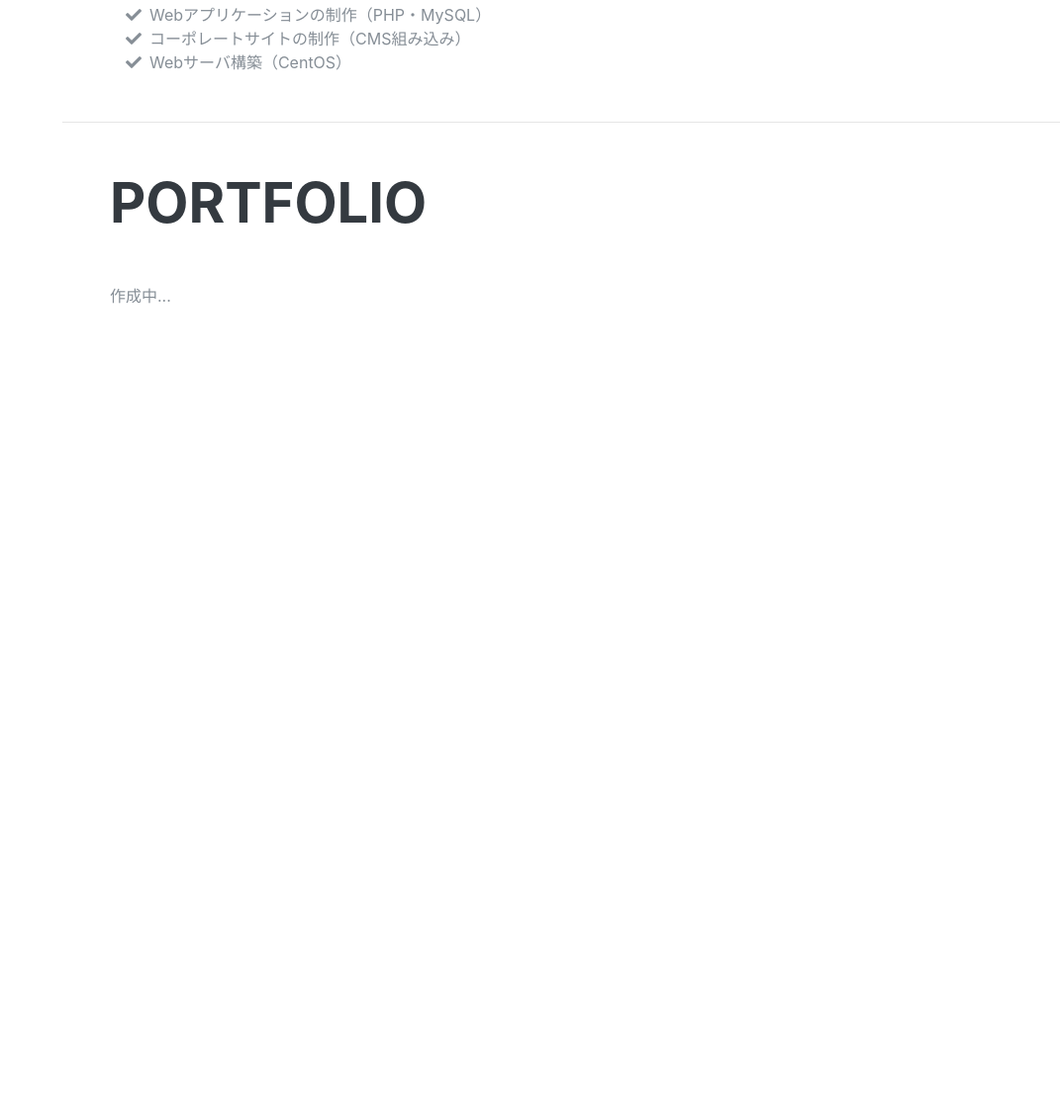
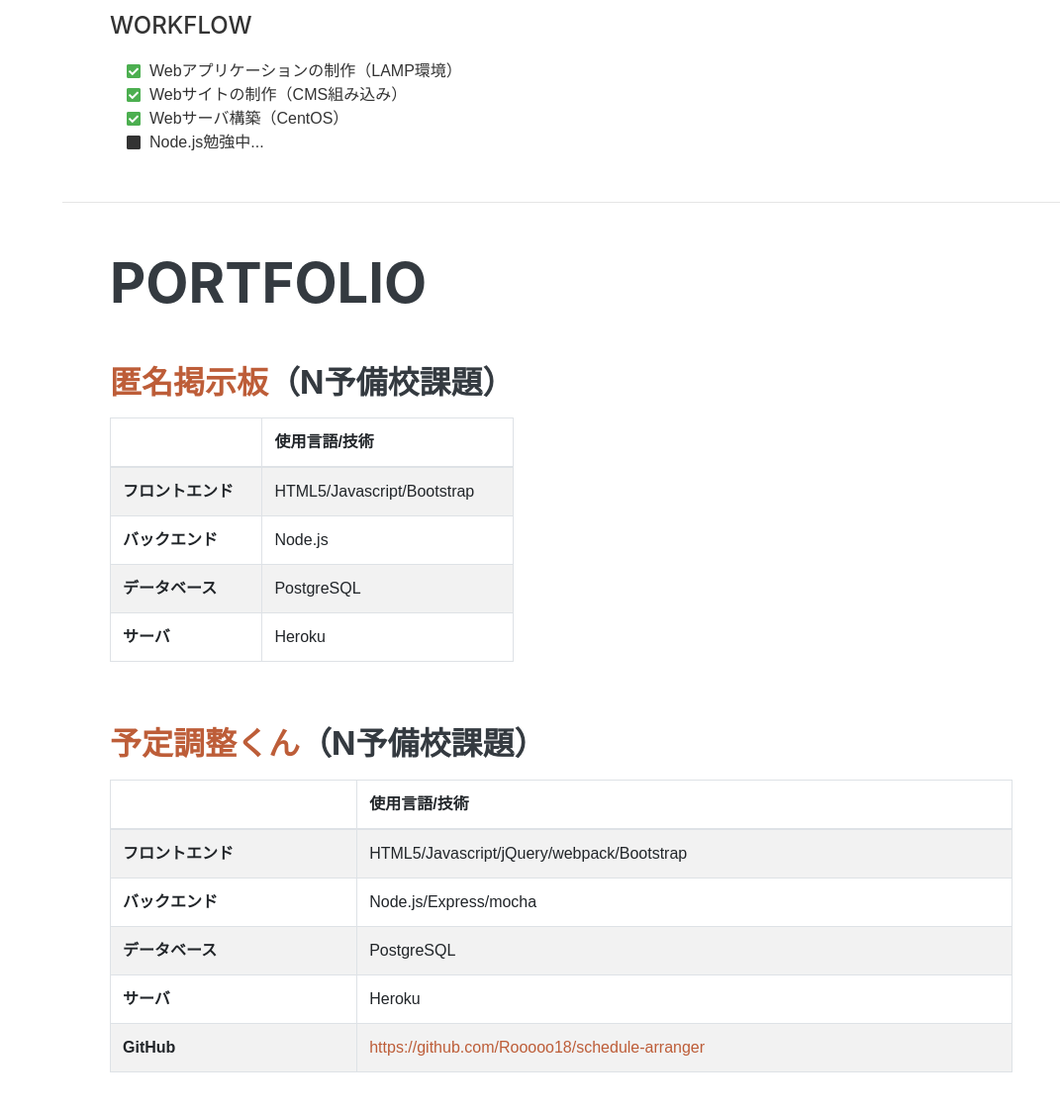
Before and after one commit to Rooooo18/Portfolio, a plain HTML site: page index.html in a window 1280 px wide. Shown: the part 1624-2746 px from the top of the page at 99% size, without its empty margins (209-1280 px from the left). Before the commit the page ends 1999 px from the top, so only its background shows below. Drawn offline with Linux system fonts and the light colour scheme; a web font is replaced by a local one.

Commit message:
ポートフォリオの追加

```diff
--- a/css/resume.css
+++ b/css/resume.css
@@ -5,9 +5,9 @@
  */
 
 body {
-  font-family: 'Muli', -apple-system, BlinkMacSystemFont, 'Segoe UI', Roboto, 'Helvetica Neue', Arial, sans-serif, 'Apple Color Emoji', 'Segoe UI Emoji', 'Segoe UI Symbol', 'Noto Color Emoji';
+  font-family: '游ゴシック Medium', YuGothic, YuGothicM, 'Hiragino Kaku Gothic ProN','Hiragino Kaku Gothic Pro',メイリオ,Meiryo,sans-serif, 'Muli', -apple-system, BlinkMacSystemFont, 'Segoe UI', Roboto, 'Helvetica Neue', Arial, sans-serif, 'Apple Color Emoji', 'Segoe UI Emoji', 'Segoe UI Symbol', 'Noto Color Emoji';
   padding-top: 54px;
-  color: #868e96;
+  color: #333333;
 }
 
 @media (min-width: 992px) {
@@ -145,7 +145,7 @@ section.resume-section .resume-item .resume-date {
 
 @media (min-width: 768px) {
   section.resume-section {
-    min-height: 100vh;
+    min-height: 50vh;
   }
   section.resume-section .resume-item .resume-date {
     min-width: 18rem;
@@ -174,3 +174,7 @@ a {
 a:hover, a:focus, a:active {
   color: #824027;
 }
+
+.my-green {
+  color: #4CAF50
+}
--- a/index.html
+++ b/index.html
@@ -1,5 +1,5 @@
 <!DOCTYPE html>
-<html lang="en">
+<html lang="ja">
 
 <head>
 
@@ -19,7 +19,7 @@
   <link href="vendor/fontawesome-free/css/all.min.css" rel="stylesheet">
 
   <!-- Custom styles for this template -->
-  <link href="css/resume.min.css" rel="stylesheet">
+  <link href="css/resume.css" rel="stylesheet">
 
 </head>
 
@@ -32,7 +32,8 @@
         <img class="img-fluid img-profile rounded-circle mx-auto mb-2" src="img/profile.jpg" alt="">
       </span>
     </a>
-    <button class="navbar-toggler" type="button" data-toggle="collapse" data-target="#navbarSupportedContent" aria-controls="navbarSupportedContent" aria-expanded="false" aria-label="Toggle navigation">
+    <button class="navbar-toggler" type="button" data-toggle="collapse" data-target="#navbarSupportedContent"
+      aria-controls="navbarSupportedContent" aria-expanded="false" aria-label="Toggle navigation">
       <span class="navbar-toggler-icon"></span>
     </button>
     <div class="collapse navbar-collapse" id="navbarSupportedContent">
@@ -50,7 +51,7 @@
           <a class="nav-link js-scroll-trigger" href="#skills">Skills</a>
         </li>
         <li class="nav-item">
-          <a class="nav-link js-scroll-trigger" href="#interests">Portfolio</a>
+          <a class="nav-link js-scroll-trigger" href="#portfolio">Portfolio</a>
         </li>
       </ul>
     </div>
@@ -63,7 +64,10 @@
         <h1 class="mb-0">Yuichiro
           <span class="text-primary">Hirata</span>
         </h1>
-        <p class="lead mb-5">Webアプリケーションの開発を行っています。<br>PHP・MySQLを使った開発（設計・コーディング・テスト・保守）の業務をメインでやっています。</p>
+        <div class="subheading mb-5">
+          <a href="mailto:roo.hirata18@gmail.com">roo.hirata18@gmail.com</a>
+        </div>
+        <p class="lead mb-5">LAMP環境でのWebアプリケーション開発業務をメインでやっています。</p>
         <div class="social-icons">
           <a href="https://github.com/Rooooo18" target="_blank" rel="noopener noreferrer">
             <i class="fab fa-github"></i>
@@ -159,25 +163,98 @@
         <div class="subheading mb-3">Workflow</div>
         <ul class="fa-ul mb-0">
           <li>
-            <i class="fa-li fa fa-check"></i>
-            Webアプリケーションの制作（PHP・MySQL）</li>
+            <i class="fa-li fa fa-check-square my-green"></i>
+            Webアプリケーションの制作（LAMP環境）
+          </li>
           <li>
-            <i class="fa-li fa fa-check"></i>
-            コーポレートサイトの制作（CMS組み込み）</li>
+            <i class="fa-li fa fa-check-square my-green"></i>
+            Webサイトの制作（CMS組み込み）
+          </li>
           <li>
-            <i class="fa-li fa fa-check"></i>
-            Webサーバ構築（CentOS）</li>
+            <i class="fa-li fa fa-check-square my-green"></i>
+            Webサーバ構築（CentOS）
+          </li>
           <li>
+            <i class="fa-li fa fa-square"></i>
+            Node.js勉強中...
+          </li>
         </ul>
       </div>
     </section>
 
     <hr class="m-0">
 
-    <section class="resume-section p-3 p-lg-5 d-flex align-items-center" id="interests">
+    <section class="resume-section p-3 p-lg-5 d-flex align-items-center" id="portfolio">
       <div class="w-100">
         <h2 class="mb-5">Portfolio</h2>
-        <p>作成中...</p>
+        <div class="resume-item d-flex flex-column flex-md-row justify-content-between mb-5">
+          <div class="resume-content">
+            <h3 class="mb-3"><a href="https://obscure-lowlands-60893.herokuapp.com/posts" target="_blank"
+                rel="noopener noreferrer">匿名掲示板</a>（N予備校課題）</h3>
+            <table class="table table-striped table-bordered table-condensed">
+              <thead>
+                <tr>
+                  <th></th>
+                  <th>使用言語/技術</th>
+                </tr>
+              </thead>
+              <tbody>
+                <tr>
+                  <th>フロントエンド</th>
+                  <td>HTML5/Javascript/Bootstrap</td>
+                </tr>
+                <tr>
+                  <th>バックエンド</th>
+                  <td>Node.js</td>
+                </tr>
+                <tr>
+                  <th>データベース</th>
+                  <td>PostgreSQL</td>
+                </tr>
+                <tr>
+                  <th>サーバ</th>
+                  <td>Heroku</td>
+                </tr>
+              </tbody>
+            </table>
+          </div>
+        </div>
+
+        <div class="resume-item d-flex flex-column flex-md-row justify-content-between">
+          <div class="resume-content">
+            <h3 class="mb-3"><a href="https://lit-reaches-40010.herokuapp.com/" target="_blank" rel="noopener noreferrer">予定調整くん</a>（N予備校課題）</h3>
+          </div>
+        </div>
+        <table class="table table-striped table-bordered table-condensed">
+          <thead>
+            <tr>
+              <th></th>
+              <th>使用言語/技術</th>
+            </tr>
+          </thead>
+          <tbody>
+            <tr>
+              <th>フロントエンド</th>
+              <td>HTML5/Javascript/jQuery/webpack/Bootstrap</td>
+            </tr>
+            <tr>
+              <th>バックエンド</th>
+              <td>Node.js/Express/mocha</td>
+            </tr>
+            <tr>
+              <th>データベース</th>
+              <td>PostgreSQL</td>
+            </tr>
+            <tr>
+              <th>サーバ</th>
+              <td>Heroku</td>
+            </tr>
+            <tr>
+              <th>GitHub</th>
+              <td><a href="https://github.com/Rooooo18/schedule-arranger" target="_blank" rel="noopener noreferrer">https://github.com/Rooooo18/schedule-arranger</a></td>
+            </tr>
+          </tbody>
+        </table>
       </div>
     </section>
 
```
